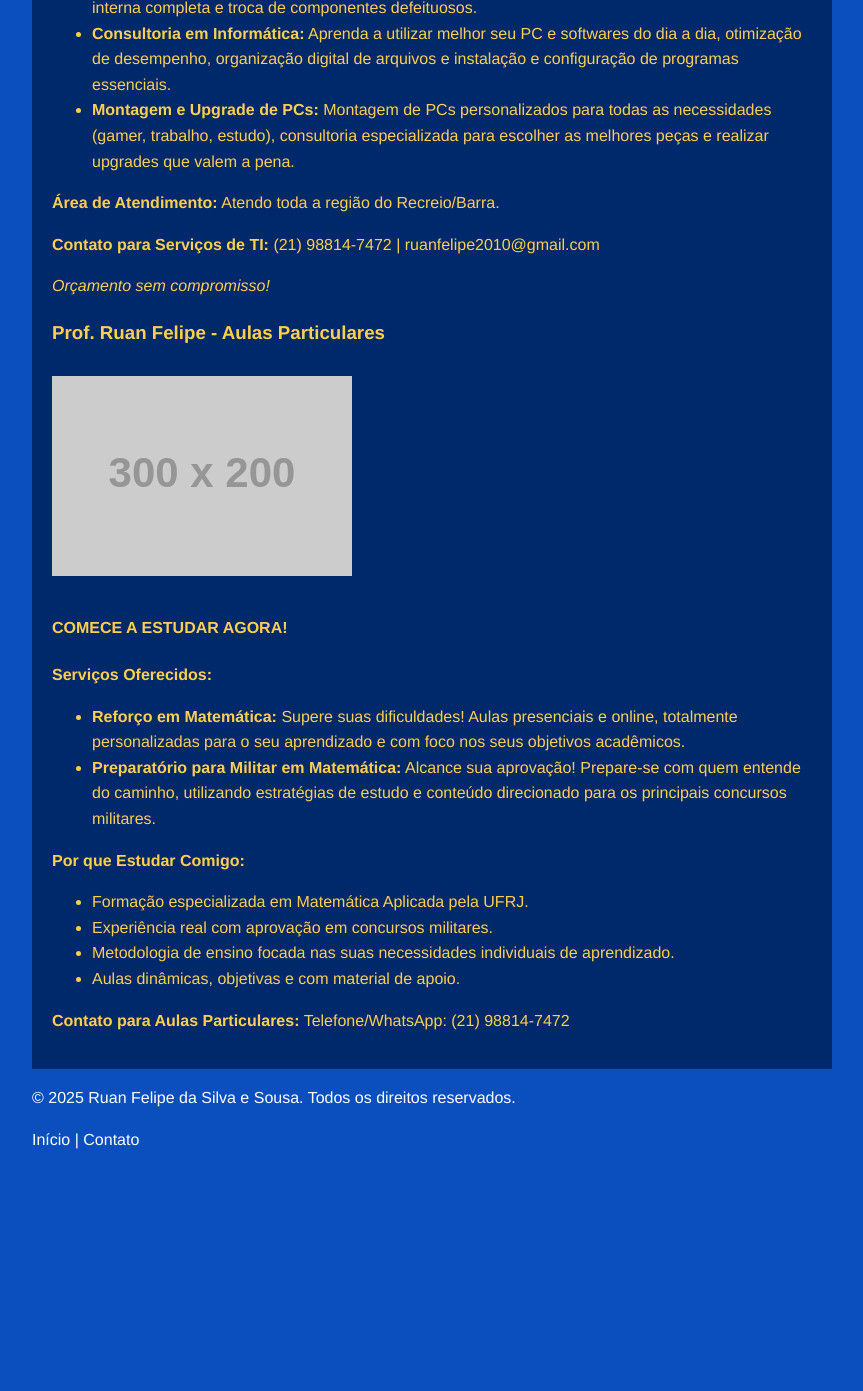
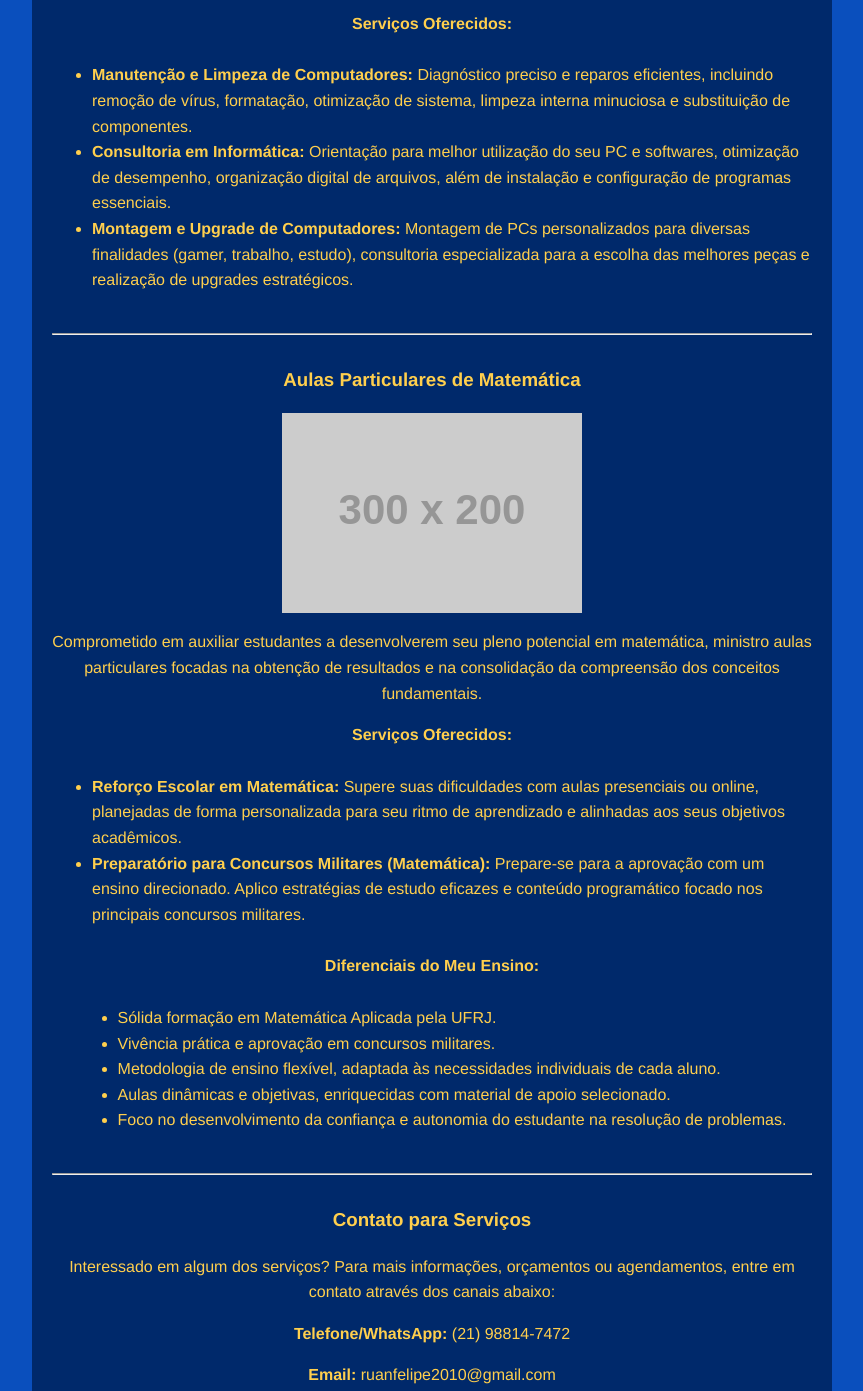
Before and after one commit to Rfelip/Rfelip.github.io, a plain HTML site: page services.html in a window 1280 px wide. Shown: the part 681-2072 px from the top of the page, without its empty margins (208-1071 px from the left). Before the commit the page ends 1869 px from the top, so only its background shows below. Drawn offline with Linux system fonts and the light colour scheme; placeholder pictures from the web are drawn by us.

Commit message:
Atualiza os serviços :)

```diff
--- a/services.html
+++ b/services.html
@@ -5,6 +5,30 @@
     <meta name="viewport" content="width=device-width, initial-scale=1.0">
     <title>Serviços - Ruan Felipe da Silva e Sousa</title>
     <link rel="stylesheet" href="style.css"> <!-- Link to the existing style.css -->
+    <style>
+        /* Estilos para centralizar o conteúdo das seções de serviço e contato */
+        #it-services,
+        #math-tutoring,
+        #service-contact-details {
+            text-align: center; /* Centraliza texto e elementos inline/inline-block como imagens */
+        }
+
+        #it-services ul,
+        #math-tutoring ul {
+            display: inline-block; /* Permite que a lista seja centralizada como um bloco */
+            text-align: left;    /* Mantém o texto dentro dos itens da lista alinhado à esquerda */
+            margin-top: 10px;
+            margin-bottom: 10px;
+        }
+        /* Ajuste para a imagem de placeholder já existente, para que ela também centralize */
+        #it-services img,
+        #math-tutoring img {
+            display: block;
+            margin-left: auto;
+            margin-right: auto;
+            margin-bottom: 15px;
+        }
+    </style>
 </head>
 <body>
     <header>
@@ -22,62 +46,72 @@
 
     <main>
         <h2>Meus Serviços</h2>
+        <p style="text-align: center;">Com dedicação e expertise, ofereço um conjunto de serviços especializados, unindo conhecimento técnico aprofundado e experiência prática para solucionar suas demandas. Descubra como posso auxiliá-lo nas áreas abaixo:</p>
 
         <section id="it-services">
-            <h3>Ruan Felipe Tecnologia e PCs</h3>
-            <img src="https://via.placeholder.com/300x200" alt="Imagem de placeholder para serviços de TI" style="max-width:300px; height:auto; margin:10px 0;">
-            <h4>Problemas com tecnologia? Eu posso ajudar!</h4>
+            <h3>Soluções em TI</h3>
+            <img src="https://via.placeholder.com/300x200" alt="Serviços de Tecnologia da Informação" style="max-width:300px; height:auto;">
+            <!-- Texto original da introdução da Seção 1, conforme solicitado -->
+            <p>Com foco em soluções eficientes e personalizadas, ofereço suporte técnico completo para seus equipamentos e necessidades digitais.</p>
+
             <p><strong>Serviços Oferecidos:</strong></p>
             <ul>
                 <li>
-                    <strong>Manutenção e Limpeza de PCs:</strong> Diagnóstico preciso, reparos eficientes, remoção de vírus, limpeza interna completa e troca de componentes defeituosos.
+                    <!-- Texto sugerido para este item -->
+                    <strong>Manutenção e Limpeza de Computadores:</strong> Diagnóstico preciso e reparos eficientes, incluindo remoção de vírus, formatação, otimização de sistema, limpeza interna minuciosa e substituição de componentes.
                 </li>
                 <li>
-                    <strong>Consultoria em Informática:</strong> Aprenda a utilizar melhor seu PC e softwares do dia a dia, otimização de desempenho, organização digital de arquivos e instalação e configuração de programas essenciais.
+                    <strong>Consultoria em Informática:</strong> Orientação para melhor utilização do seu PC e softwares, otimização de desempenho, organização digital de arquivos, além de instalação e configuração de programas essenciais.
                 </li>
                 <li>
-                    <strong>Montagem e Upgrade de PCs:</strong> Montagem de PCs personalizados para todas as necessidades (gamer, trabalho, estudo), consultoria especializada para escolher as melhores peças e realizar upgrades que valem a pena.
+                    <strong>Montagem e Upgrade de Computadores:</strong> Montagem de PCs personalizados para diversas finalidades (gamer, trabalho, estudo), consultoria especializada para a escolha das melhores peças e realização de upgrades estratégicos.
                 </li>
             </ul>
-            <p>
-                <strong>Área de Atendimento:</strong> Atendo toda a região do Recreio/Barra.
-            </p>
-            <p>
-                <strong>Contato para Serviços de TI:</strong> (21) 98814-7472 | <a href="mailto:ruanfelipe2010@gmail.com">ruanfelipe2010@gmail.com</a>
-            </p>
-            <p><em>Orçamento sem compromisso!</em></p>
-            <!-- Optional: Embed or link to the visual ad graphic if desired -->
         </section>
 
+        <hr style="margin: 30px 0;"> <!-- Visual separator -->
+
         <section id="math-tutoring">
-            <h3>Prof. Ruan Felipe - Aulas Particulares</h3>
-            <img src="https://via.placeholder.com/300x200" alt="Imagem de placeholder para aulas particulares" style="max-width:300px; height:auto; margin:10px 0;">
-            <h4>COMECE A ESTUDAR AGORA!</h4>
+            <h3>Aulas Particulares de Matemática</h3>
+            <img src="https://via.placeholder.com/300x200" alt="Aulas particulares de Matemática" style="max-width:300px; height:auto;">
+            <!-- Texto sugerido para a introdução da Seção 2 -->
+            <p>Comprometido em auxiliar estudantes a desenvolverem seu pleno potencial em matemática, ministro aulas particulares focadas na obtenção de resultados e na consolidação da compreensão dos conceitos fundamentais.</p>
+
             <p><strong>Serviços Oferecidos:</strong></p>
             <ul>
                 <li>
-                    <strong>Reforço em Matemática:</strong> Supere suas dificuldades! Aulas presenciais e online, totalmente personalizadas para o seu aprendizado e com foco nos seus objetivos acadêmicos.
+                    <!-- Texto sugerido para este item -->
+                    <strong>Reforço Escolar em Matemática:</strong> Supere suas dificuldades com aulas presenciais ou online, planejadas de forma personalizada para seu ritmo de aprendizado e alinhadas aos seus objetivos acadêmicos.
                 </li>
                 <li>
-                    <strong>Preparatório para Militar em Matemática:</strong> Alcance sua aprovação! Prepare-se com quem entende do caminho, utilizando estratégias de estudo e conteúdo direcionado para os principais concursos militares.
+                    <!-- Texto sugerido para este item -->
+                    <strong>Preparatório para Concursos Militares (Matemática):</strong> Prepare-se para a aprovação com um ensino direcionado. Aplico estratégias de estudo eficazes e conteúdo programático focado nos principais concursos militares.
                 </li>
             </ul>
-            <p><strong>Por que Estudar Comigo:</strong></p>
+            <p><strong>Diferenciais do Meu Ensino:</strong></p>
+            <!-- Textos sugeridos para estes itens -->
             <ul>
-                <li>Formação especializada em Matemática Aplicada pela UFRJ.</li>
-                <li>Experiência real com aprovação em concursos militares.</li>
-                <li>Metodologia de ensino focada nas suas necessidades individuais de aprendizado.</li>
-                <li>Aulas dinâmicas, objetivas e com material de apoio.</li>
+                <li>Sólida formação em Matemática Aplicada pela UFRJ.</li>
+                <li>Vivência prática e aprovação em concursos militares.</li>
+                <li>Metodologia de ensino flexível, adaptada às necessidades individuais de cada aluno.</li>
+                <li>Aulas dinâmicas e objetivas, enriquecidas com material de apoio selecionado.</li>
+                <li>Foco no desenvolvimento da confiança e autonomia do estudante na resolução de problemas.</li>
             </ul>
-            <p>
-                <strong>Contato para Aulas Particulares:</strong> Telefone/WhatsApp: (21) 98814-7472
-            </p>
-            <!-- Optional: Embed or link to the visual ad graphic if desired -->
+        </section>
+
+        <hr style="margin: 30px 0;"> <!-- Visual separator -->
+
+        <section id="service-contact-details">
+            <h3>Contato para Serviços</h3>
+            <!-- Texto sugerido para a introdução da Seção de Contato -->
+            <p>Interessado em algum dos serviços? Para mais informações, orçamentos ou agendamentos, entre em contato através dos canais abaixo:</p>
+            <p><strong>Telefone/WhatsApp:</strong> (21) 98814-7472</p>
+            <p><strong>Email:</strong> <a href="mailto:ruanfelipe2010@gmail.com">ruanfelipe2010@gmail.com</a></p>
         </section>
     </main>
 
     <footer>
-        <p>&copy; <script>document.write(new Date().getFullYear())</script> Ruan Felipe da Silva e Sousa. Todos os direitos reservados.</p>
+        <p>© <script>document.write(new Date().getFullYear())</script> Ruan Felipe da Silva e Sousa. Todos os direitos reservados.</p>
         <p>
             <a href="index.html">Início</a> |
             <a href="contact.html">Contato</a>
```
